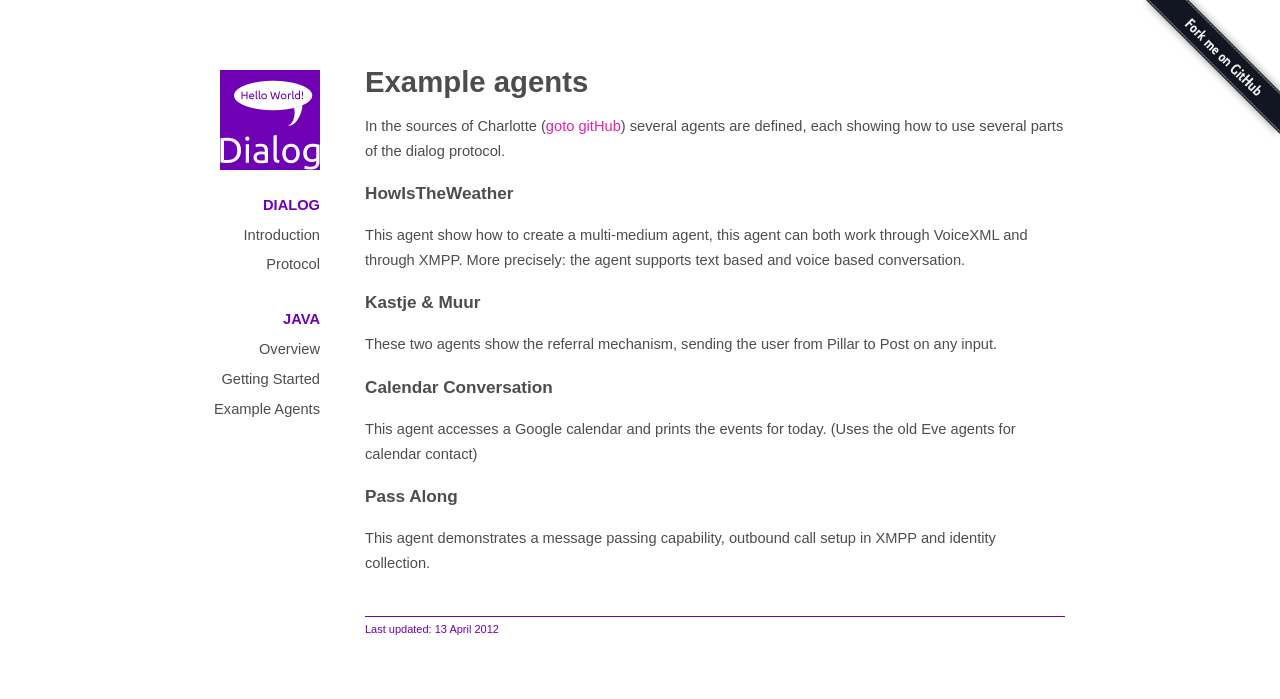
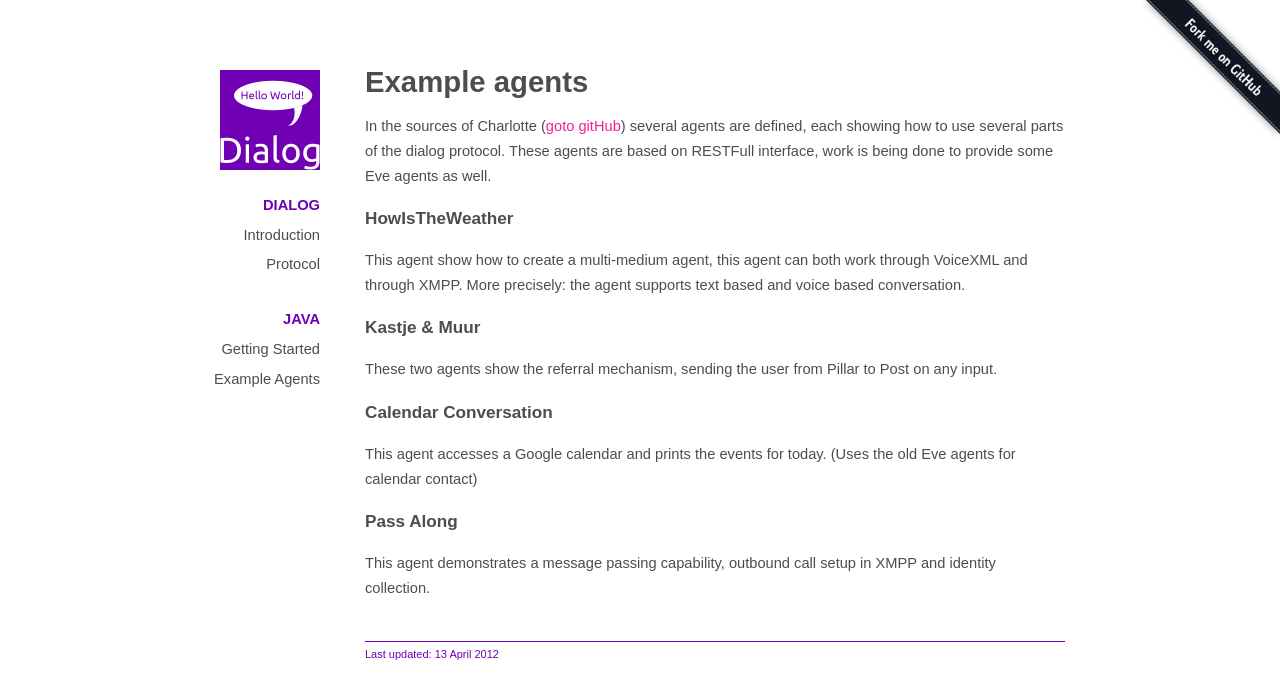
Before and after one commit to almende/dialog, a Jekyll site: the page built from java_example_agents.md, in a window 1280 px wide. Shown: the top 699 px of the page. Built offline with Jekyll 4.4.1, drawn with Linux system fonts in a browser that asks for light colours.

Commit message:
Working on documentation, adding the getting started guide.

```diff
--- a/_layouts/default.html
+++ b/_layouts/default.html
@@ -25,7 +25,7 @@
 <div id="menu">
 <div id="menu-inner">
 
-<a href="http://almende.github.com/DialogServer">
+<a href="http://almende.github.com/dialog">
 	<img src="img/logo/dialog_logo_400.png" alt="Logo" style="width:100px;height:100px">
 </a>
 <br>
@@ -43,8 +43,7 @@
   <li>
     Java
     <ul>
-      <li><a class="nav" href="java_overview.html">Overview</a></li>
-      <li><a class="nav" href="java_gettingstarted.html">Getting Started</a></li>
+      <li><a class="nav" href="java_getting_started.html">Getting Started</a></li>
       <li><a class="nav" href="java_example_agents.html">Example Agents</a></li>
     </ul>
   </li>
--- a/java_example_agents.md
+++ b/java_example_agents.md
@@ -5,7 +5,8 @@
 
 #Example agents
 
-In the sources of Charlotte (<a target="_blank" href="https://github.com/almende/dialog/tree/master/Charlotte%20-%20Java%20dialog%20tooling">goto gitHub</a>) several agents are defined, each showing how to use several parts of the dialog protocol.
+In the sources of Charlotte (<a target="_blank" href="https://github.com/almende/dialog/tree/master/Charlotte%20-%20Java%20dialog%20tooling/src/com/almende/dialog/proxy/agent">goto gitHub</a>) several agents are defined, each showing how to use several parts of the dialog protocol.
+These agents are based on RESTFull interface, work is being done to provide some Eve agents as well.
 
 ###HowIsTheWeather
 This agent show how to create a multi-medium agent, this agent can both work through VoiceXML and through XMPP. More precisely: the agent supports text based and voice based conversation.
```
Also changed, not shown: java_getting_started.md (added, +58 -0 lines).
